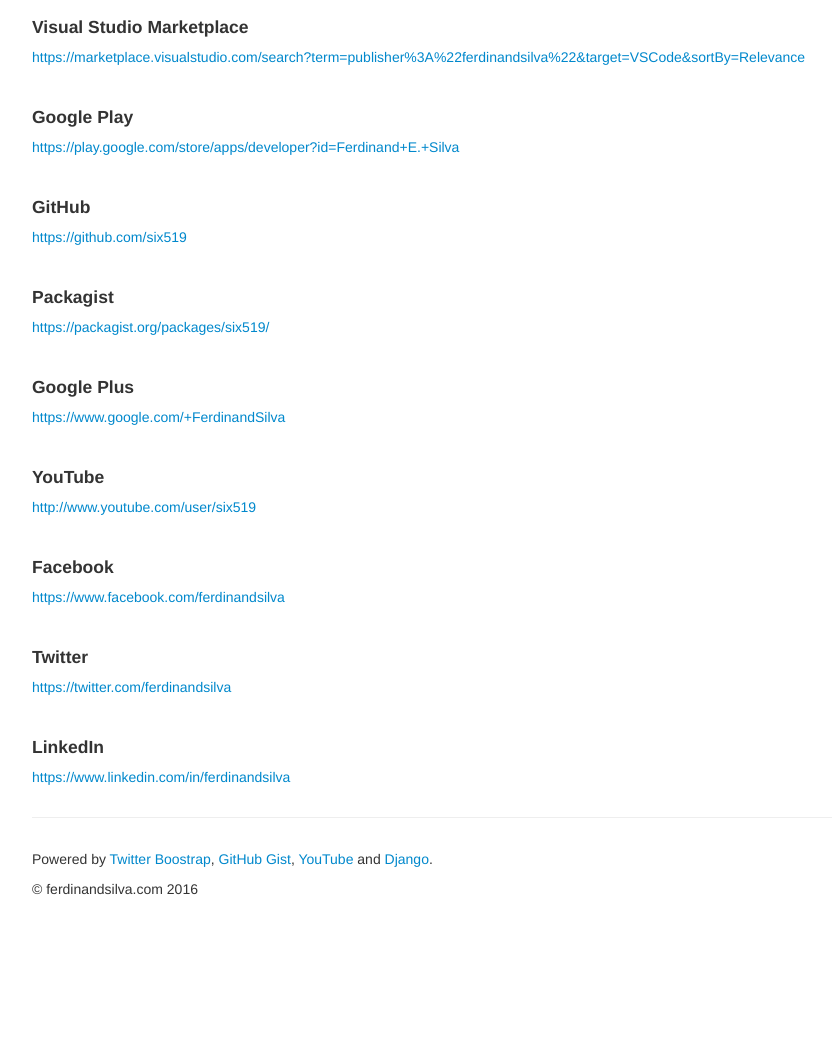
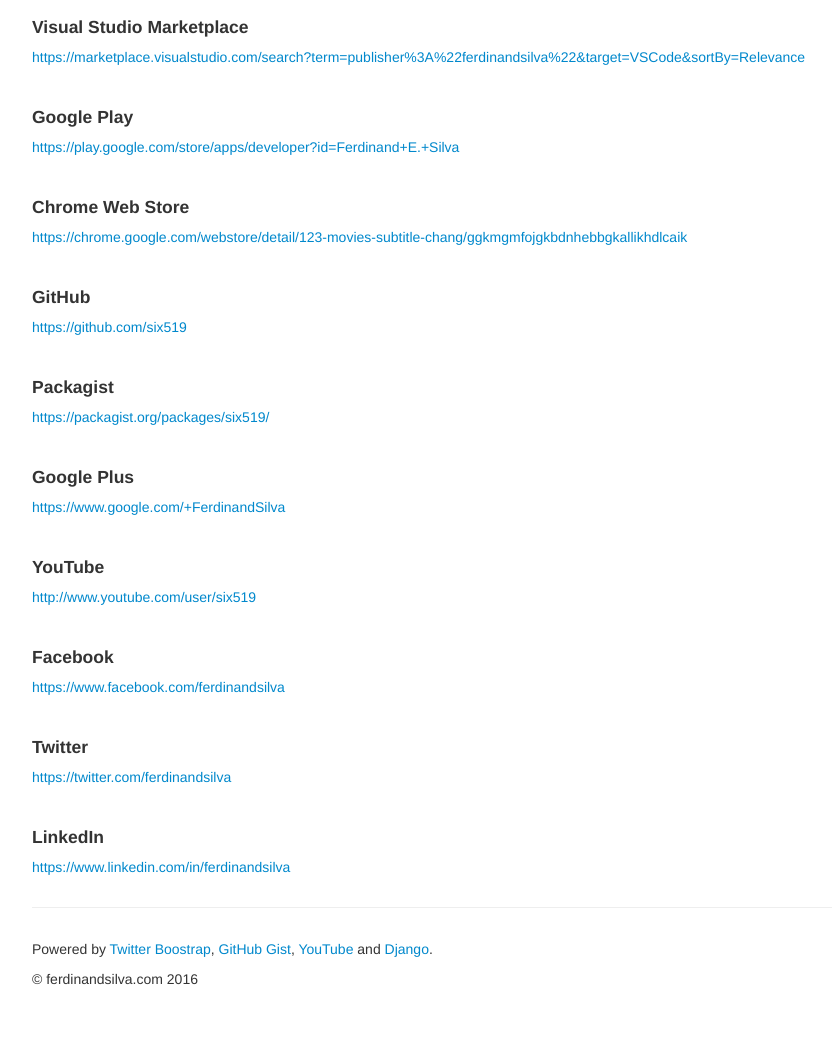
Before and after one commit to six519/ferdinandsilva.com, a Django app: page /profiles/ in a window 1280 px wide. Shown: the part 475-1514 px from the top of the page, without its empty margins (208-1044 px from the left). Before the commit the page ends 1370 px from the top, so only its background shows below. Run offline with Django 3.2, Linux system fonts and the light colour scheme; some libraries are stand-ins or nearby versions.

Commit message:
update profile links

```diff
--- a/my_daily_gist/interface/templates/interface/profiles.html
+++ b/my_daily_gist/interface/templates/interface/profiles.html
@@ -30,6 +30,11 @@
 
     <h4>Google Play</h4>
     <p><a href="https://play.google.com/store/apps/developer?id=Ferdinand+E.+Silva">https://play.google.com/store/apps/developer?id=Ferdinand+E.+Silva</a></p>
+
+    <div>&nbsp;</div>
+
+    <h4>Chrome Web Store</h4>
+    <p><a href="https://chrome.google.com/webstore/detail/123-movies-subtitle-chang/ggkmgmfojgkbdnhebbgkallikhdlcaik">https://chrome.google.com/webstore/detail/123-movies-subtitle-chang/ggkmgmfojgkbdnhebbgkallikhdlcaik</a></p>
 
     <div>&nbsp;</div>
 
```
